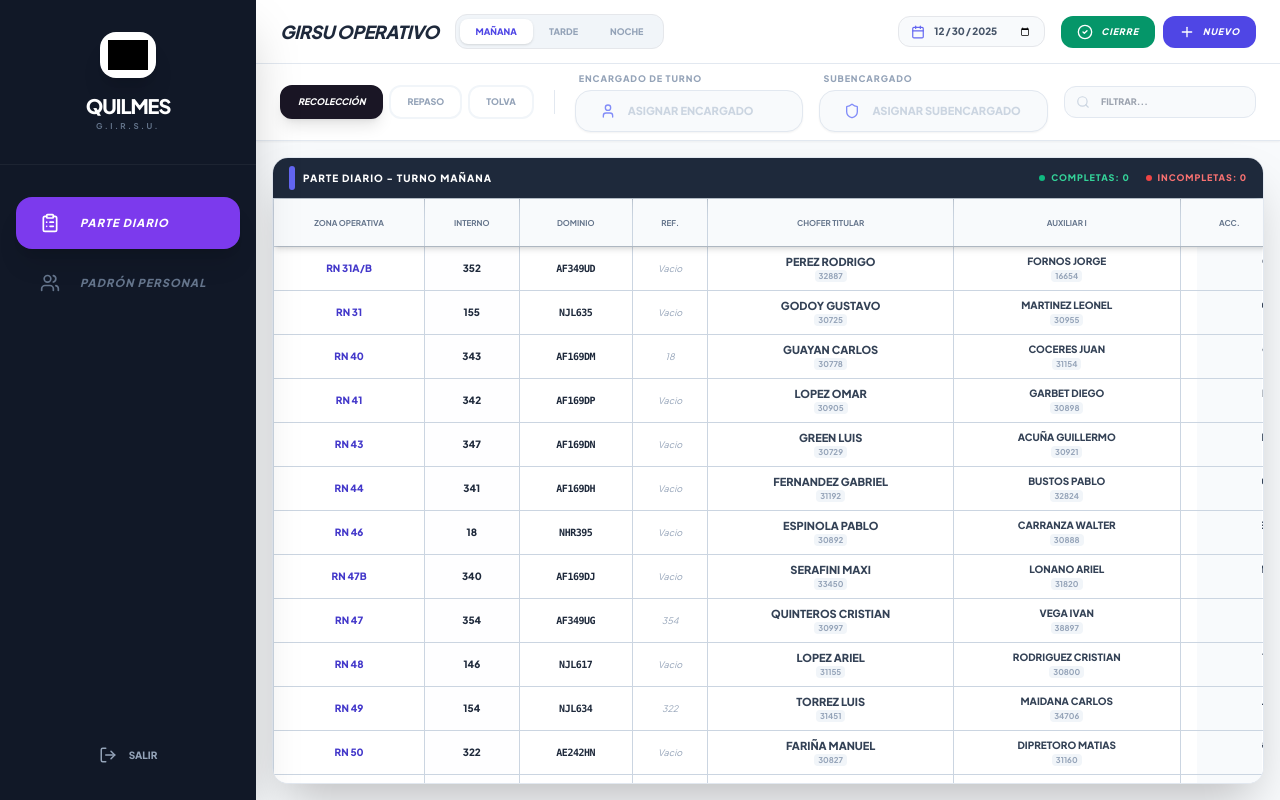
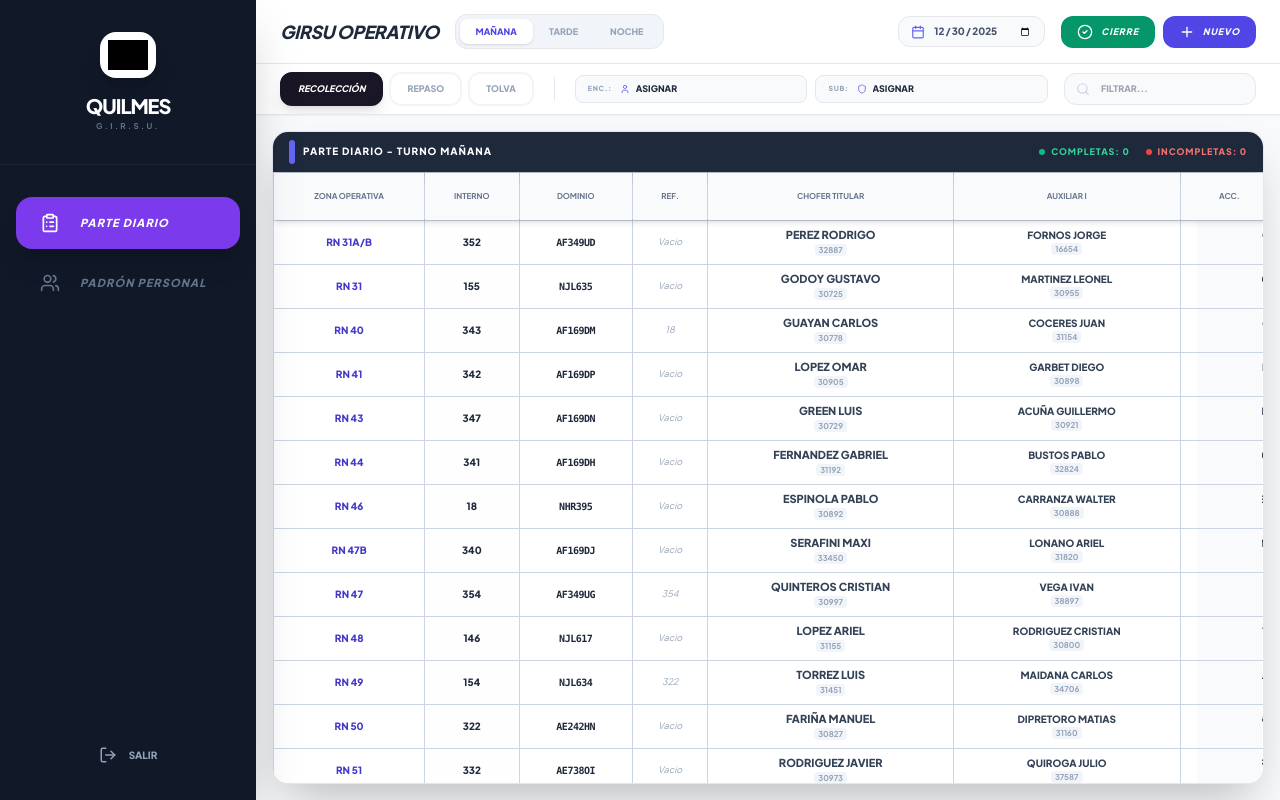
Before and after one commit to Lautzura/G.I.R.S.U.-Quilmes, a React (Vite) app: page / in a window 1280 px wide. Built offline with nearby package versions, Linux system fonts and the light colour scheme; grey boxes are pictures that could not be loaded.

Commit message:
Update ShiftManagers.tsx

```diff
--- a/components/ShiftManagers.tsx
+++ b/components/ShiftManagers.tsx
@@ -1,7 +1,7 @@
 
 import React from 'react';
 import { ShiftMetadata, StaffMember, StaffStatus } from '../types';
-import { User, Shield, AlertCircle } from 'lucide-react';
+import { User, Shield } from 'lucide-react';
 
 interface ComponentProps {
   shift: string;
@@ -20,59 +20,37 @@ export const ShiftManagersTop: React.FC<ComponentProps> = ({ data, staffList, on
   const subSupervisorStaff = getStaffStatus(data.subSupervisor);
 
   return (
-    <div className="flex flex-col xl:flex-row gap-6 flex-1 items-center">
-      <div className="flex gap-4 flex-1 w-full">
-        {/* ENCARGADO */}
-        <div className="flex-1">
-          <label className="block text-[9px] font-black text-slate-400 mb-1 uppercase tracking-widest ml-1">Encargado de Turno</label>
+    <div className="flex items-center gap-2 flex-1 min-w-[300px]">
+      {/* ENCARGADO ULTRA COMPACTO */}
+      <div className="flex-1 flex items-center gap-2 bg-slate-50 border border-slate-200 rounded-lg px-3 py-1.5 hover:bg-white transition-all">
+        <span className="text-[7px] font-black text-slate-400 uppercase tracking-widest">Enc.:</span>
         <button
           onClick={() => onOpenPicker('supervisor', 'ENCARGADO')}
-            className={`w-full flex items-center justify-between px-6 py-3 border rounded-2xl text-[11px] font-black transition-all uppercase text-left shadow-sm group ${
-                supervisorStaff?.status === StaffStatus.ABSENT
-                ? 'bg-red-50 border-red-200 text-red-600'
-                : 'bg-slate-50 border-slate-200 text-slate-800 hover:bg-white hover:border-indigo-500'
+          className={`flex-1 flex items-center justify-between text-[9px] font-black uppercase truncate ${
+              supervisorStaff?.status === StaffStatus.ABSENT ? 'text-red-600' : 'text-slate-800'
           }`}
         >
-            <div className="flex items-center gap-3">
-                <User className={`w-4 h-4 ${supervisorStaff?.status === StaffStatus.ABSENT ? 'text-red-500' : 'text-indigo-400'} group-hover:scale-110 transition-transform`} />
-                <span className={data.supervisor ? 'truncate' : 'text-slate-300'}>
-                {data.supervisor || 'ASIGNAR ENCARGADO'}
-                </span>
+          <div className="flex items-center gap-1.5 truncate">
+              <User size={10} className={`${supervisorStaff?.status === StaffStatus.ABSENT ? 'text-red-500' : 'text-indigo-500'}`} />
+              <span className="truncate">{data.supervisor || 'ASIGNAR'}</span>
           </div>
-            {supervisorStaff?.status === StaffStatus.ABSENT && (
-                <div className="flex items-center gap-1.5 bg-red-600 text-white px-2 py-0.5 rounded-lg animate-pulse">
-                    <AlertCircle size={10} />
-                    <span className="text-[8px]">AUSENTE</span>
-                </div>
-            )}
         </button>
       </div>
 
-        {/* SUBENCARGADO */}
-        <div className="flex-1">
-          <label className="block text-[9px] font-black text-slate-400 mb-1 uppercase tracking-widest ml-1">Subencargado</label>
+      {/* SUBENCARGADO ULTRA COMPACTO */}
+      <div className="flex-1 flex items-center gap-2 bg-slate-50 border border-slate-200 rounded-lg px-3 py-1.5 hover:bg-white transition-all">
+        <span className="text-[7px] font-black text-slate-400 uppercase tracking-widest">Sub:</span>
         <button
           onClick={() => onOpenPicker('subSupervisor', 'SUBENCARGADO')}
-            className={`w-full flex items-center justify-between px-6 py-3 border rounded-2xl text-[11px] font-black transition-all uppercase text-left shadow-sm group ${
-                subSupervisorStaff?.status === StaffStatus.ABSENT
-                ? 'bg-red-50 border-red-200 text-red-600'
-                : 'bg-slate-50 border-slate-200 text-slate-800 hover:bg-white hover:border-indigo-500'
+          className={`flex-1 flex items-center justify-between text-[9px] font-black uppercase truncate ${
+              subSupervisorStaff?.status === StaffStatus.ABSENT ? 'text-red-600' : 'text-slate-800'
           }`}
         >
-            <div className="flex items-center gap-3">
-                <Shield className={`w-4 h-4 ${subSupervisorStaff?.status === StaffStatus.ABSENT ? 'text-red-500' : 'text-indigo-400'} group-hover:scale-110 transition-transform`} />
-                <span className={data.subSupervisor ? 'truncate' : 'text-slate-300'}>
-                {data.subSupervisor || 'ASIGNAR SUBENCARGADO'}
-                </span>
+          <div className="flex items-center gap-1.5 truncate">
+              <Shield size={10} className={`${subSupervisorStaff?.status === StaffStatus.ABSENT ? 'text-red-500' : 'text-indigo-500'}`} />
+              <span className="truncate">{data.subSupervisor || 'ASIGNAR'}</span>
           </div>
-            {subSupervisorStaff?.status === StaffStatus.ABSENT && (
-                <div className="flex items-center gap-1.5 bg-red-600 text-white px-2 py-0.5 rounded-lg animate-pulse">
-                    <AlertCircle size={10} />
-                    <span className="text-[8px]">AUSENTE</span>
-                </div>
-            )}
         </button>
-        </div>
       </div>
     </div>
   );
```
Lines whose indentation alone changed are shown as unchanged.
